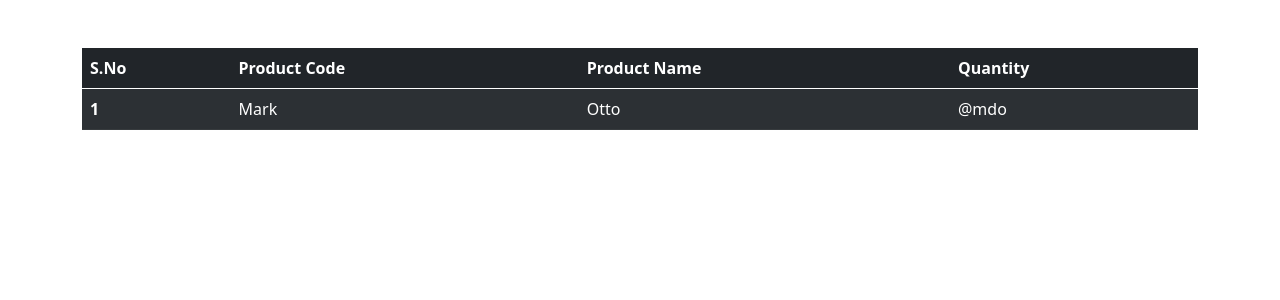
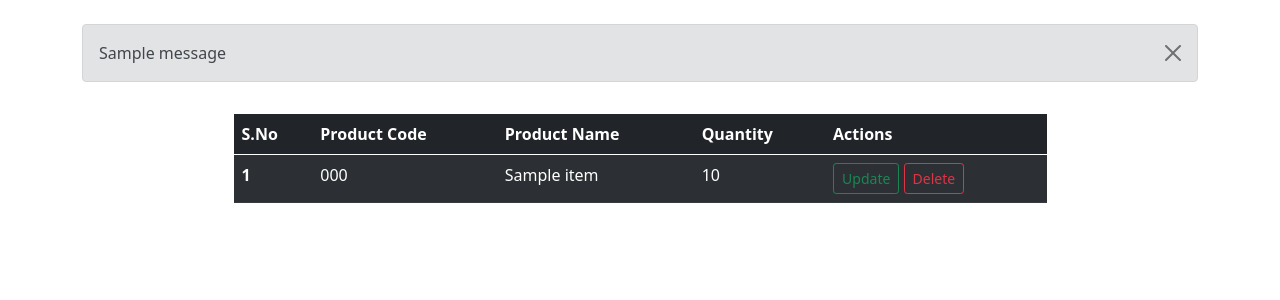
Before and after one commit to HaRi-Haran-D/Inventory, a Django app: page /list_items/ in a window 1280 px wide. Shown: the part 56-356 px from the top of the page. Run offline with Django 5.2, Linux system fonts and the light colour scheme; tables that the repository leaves empty hold one stand-in row (values such as "Sample post"); one stand-in notice (Sample message) is shown.

Commit message:
project update

```diff
--- a/proinvent/inventapp/templates/inventapp/home.html
+++ b/proinvent/inventapp/templates/inventapp/home.html
@@ -12,10 +12,19 @@
     </head>
     <body>
         {% include 'inventapp/navbar.html' %}
-
+        <section class="container">
+            <br />
+            {% if messages %}
+            {% for message in messages %}
+                <div class="alert alert-secondary alert-dismissible fade show" role="alert">
+                    {{ message }}
+                    <button type="button" class="btn-close" data-bs-dismiss="alert" aria-label="Close"></button>
+                </div>
+            {% endfor %}
+            {% endif %}
             {% block content %}
-
             {% endblock %}
+        </section>
 
     <!-- Optional JavaScript; choose one of the two! -->
     <!-- Option 1: Bootstrap Bundle with Popper -->
--- a/proinvent/inventapp/templates/inventapp/list_items.html
+++ b/proinvent/inventapp/templates/inventapp/list_items.html
@@ -3,7 +3,7 @@
 
 {% block content %}
 <section>
-    <div class="container pt-5">
+    <div class="container pt-3 w-75">
         <table class="table table-dark table-striped">
             <thead>
                 <tr>
@@ -11,17 +11,61 @@
                 <th scope="col">Product Code</th>
                 <th scope="col">Product Name</th>
                 <th scope="col">Quantity</th>
+                <th scope="col">Actions</th>
                 </tr>
             </thead>
             <tbody>
+                {% if item %}
+                {% for items in item %}
                 <tr>
-                    <th scope="row">1</th>
-                    <td>Mark</td>
-                    <td>Otto</td>
-                    <td>@mdo</td>
+                    <th scope="row">{{ forloop.counter }}</th>
+                    <td>{{ items.product_code }}</td>
+                    <td>{{ items.product_name }}</td>
+                    <td>{{ items.quantity }}</td>
+                    <td>
+                        <a href="{% url 'update_item' items.id %}" class="btn btn-outline-success btn-sm">Update</a>
+                        <button class="btn btn-outline-danger btn-sm" data-id="{{items.id}}" data-bs-toggle="modal" data-bs-target="#exampleModal">Delete</button>
+                    </td>
                 </tr>
+                {% endfor %}
+                {% else %}
+                <tr>
+                    <td colspan="4" class="text-center">No items available.</td>
+                </tr>
+                {% endif %}
             </tbody>
         </table>
+
+            <!-- Modal -->
+        <div class="modal fade" id="exampleModal" tabindex="-1" aria-labelledby="exampleModalLabel" aria-hidden="true">
+            <div class="modal-dialog">
+                <div class="modal-content">
+                <div class="modal-header">
+                    <h5 class="modal-title" id="exampleModalLabel">Confirm Delete</h5>
+                    <button type="button" class="btn-close" data-bs-dismiss="modal" aria-label="Close"></button>
+                </div>
+                <div class="modal-body">
+                    Are you sure you want to delete this item?
+                </div>
+                <div class="modal-footer">
+                    <form action="" method="post">
+                        {% csrf_token %}
+                        <button type="submit" class="btn btn-outline-danger">Confirm Delete</button>
+                    </form>
+                    <button type="button" class="btn btn-secondary" data-bs-dismiss="modal">Close</button>
+                </div>
+                </div>
+            </div>
+        </div>
     </div>
 </section>
+<script>
+    const exampleModal = document.getElementById('exampleModal')
+    exampleModal.addEventListener('show.bs.modal', event => {
+        const button = event.relatedTarget
+        const itemId = button.getAttribute('data-id')
+        const modalForm = exampleModal.querySelector('form')
+        modalForm.action = `/delete_item/${itemId}/`
+    })
+</script>
 {% endblock %}
--- a/proinvent/inventapp/urls.py
+++ b/proinvent/inventapp/urls.py
@@ -7,4 +7,5 @@ urlpatterns = [
     path('add_item/', add_item, name='add_item'),
     path('list_items/', list_items, name='list_items'),
     path('update_item/<int:item_id>/', update_item, name='update_item'),
+    path('delete_item/<int:item_id>/', views.delete_item, name='delete_item'),
 ]
--- a/proinvent/inventapp/views.py
+++ b/proinvent/inventapp/views.py
@@ -1,4 +1,5 @@
-from django.shortcuts import render
+from django.shortcuts import render, redirect
+from django.contrib import messages
 from .forms import ItemForm
 from .models import Items
 
@@ -11,6 +12,8 @@ def add_item(request):
         form = ItemForm(request.POST)
         if form.is_valid():
             form.save()
+            messages.success(request, "Record added successfully.")
+            return redirect('home')
     else:
         form = ItemForm()
     return render(request, 'inventapp/add_item.html', {'form': form})
@@ -18,7 +21,7 @@ def add_item(request):
 
 def list_items(request):
     items = Items.objects.all()
-    return render(request, 'inventapp/list_items.html', {'items': items})
+    return render(request, 'inventapp/list_items.html', {'item': items})
 
 
 def update_item(request, item_id):
@@ -30,3 +33,11 @@ def update_item(request, item_id):
     else:
         form = ItemForm(instance=items)
     return render(request, 'inventapp/update_item.html', {'form': form})
+
+def delete_item(request, item_id):
+    items = Items.objects.get(id=item_id)
+    if request.method == 'POST':
+        items.delete()
+        messages.success(request, "Record deleted successfully.")
+        return redirect('list_items')
+    return render(request, 'inventapp/list_items.html', {'item': Items.objects.all()})
```
Also changed, not shown: proinvent/inventapp/templates/inventapp/add_item.html (+20 -5 lines).
